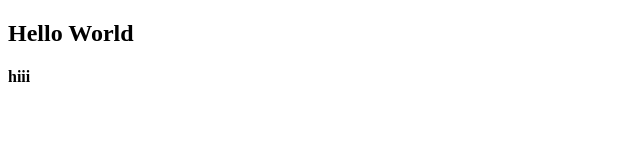
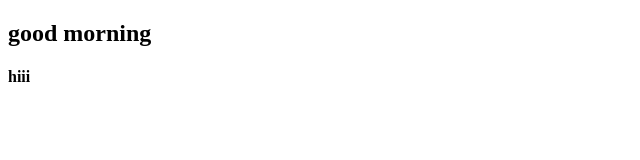
Before and after one commit to mini31/html, a plain HTML site: page ex1.html in a window 1280 px wide. Shown: the full height of the page, 0-640 px from the left. Drawn offline with Linux system fonts and the light colour scheme.

Commit message:
changes made by mini

```diff
--- a/ex1.html
+++ b/ex1.html
@@ -5,7 +5,7 @@
 
 </head>
 <body>
-<h2>Hello World</h2>
+<h2>good morning</h2>
 <h4>
 hiii </h4>
 
```
